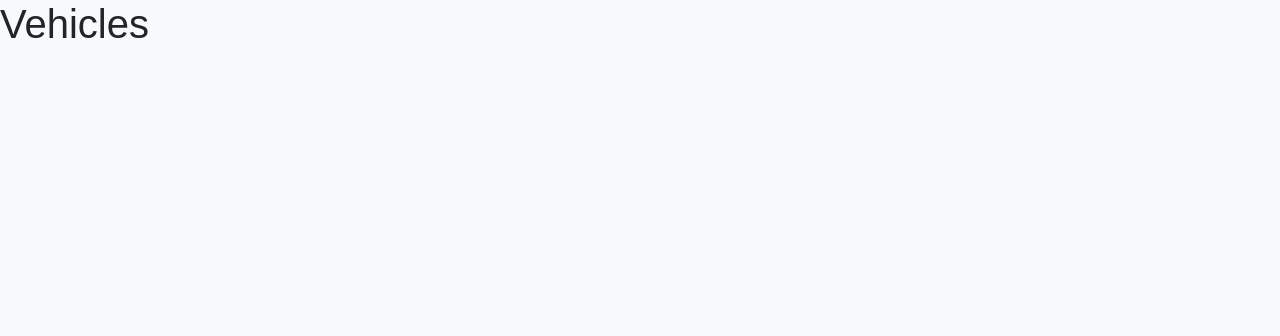
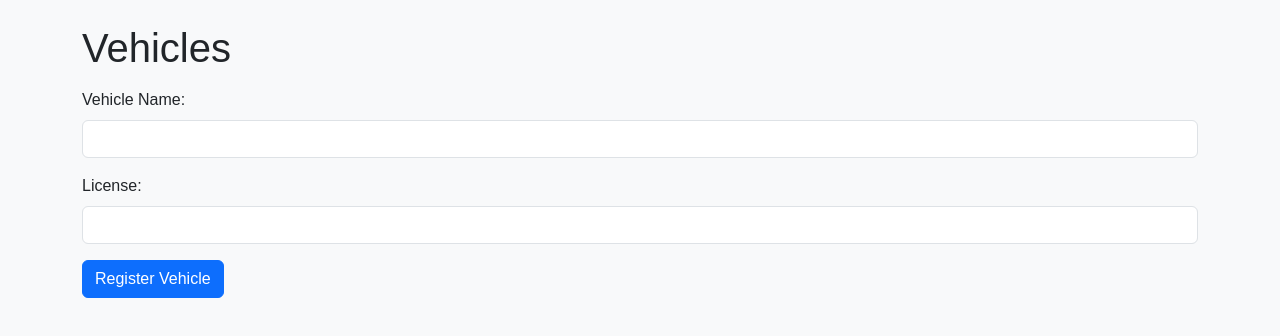
Before and after one commit to cepdnaclk/e20-3yp-Smart-Vehicle-Tracking-and-Management-System, a React (Vite) app in the folder code/admin-frontend/: page /vehicles in a window 1280 px wide. Shown: the top 336 px of the page. Built offline with nearby package versions, Linux system fonts and the light colour scheme.

Commit message:
Add driver and vehicle registration forms with state management

```diff
--- a/code/admin-frontend/src/pages/Drivers.jsx
+++ b/code/admin-frontend/src/pages/Drivers.jsx
@@ -1,15 +1,41 @@
-import {useState} from 'react';
-import {useNavigate} from 'react-router-dom';
+import { useState } from 'react';
+import { useNavigate } from 'react-router-dom';
 
 function Drivers() {
+  const [driverName, setDriverName] = useState('');
+  const [license, setLicense] = useState('');
 
+  const handleSubmit = (e) => {
+    e.preventDefault();
+    // TODO: implement registration logic
+  };
 
   return (
-    <div >
-      <h1>Drivers</h1>
+    <div className="container mt-4">
+      <h1 className="mb-3">Drivers</h1>
+      <form onSubmit={handleSubmit}>
+        <div className="mb-3">
+          <label className="form-label">Driver Name:</label>
+          <input
+            type="text"
+            className="form-control"
+            value={driverName}
+            onChange={(e) => setDriverName(e.target.value)}
+          />
+        </div>
+        <div className="mb-3">
+          <label className="form-label">License:</label>
+          <input
+            type="text"
+            className="form-control"
+            value={license}
+            onChange={(e) => setLicense(e.target.value)}
+          />
+        </div>
+        <button type="submit" className="btn btn-primary">Register Driver</button>
+      </form>
     </div>
   );
-
 }
 
 export default Drivers;
--- a/code/admin-frontend/src/pages/Vehicles.jsx
+++ b/code/admin-frontend/src/pages/Vehicles.jsx
@@ -1,15 +1,40 @@
-import {useStae} from 'react';
+import {useState} from 'react';
 import {useNavigate} from 'react-router-dom';
 
 function Vehicles() {
+  const [vehicleName, setVehicleName] = useState('');
+  const [license, setLicense] = useState('');
 
+  const handleSubmit = (e) => {
+    e.preventDefault();
+  };
 
   return (
-    <div>
-      <h1>Vehicles</h1>
+    <div className='container mt-4'>
+      <h1 className='mb-3'>Vehicles</h1>
+      <form onSubmit={handleSubmit}>
+        <div className='mb-3'>
+          <label className='form-label'>Vehicle Name:</label>
+          <input
+            type='text'
+            className='form-control'
+            value={vehicleName}
+            onChange={(e) => setVehicleName(e.target.value)}
+          />
+        </div>
+        <div className='mb-3'>
+          <label className='form-label'>License:</label>
+          <input
+            type='text'
+            className='form-control'
+            value={license}
+            onChange={(e) => setLicense(e.target.value)}
+          />
+        </div>
+        <button type='submit' className='btn btn-primary'>Register Vehicle</button>
+      </form>
     </div>
   );
-
 }
 
 export default Vehicles;
```
